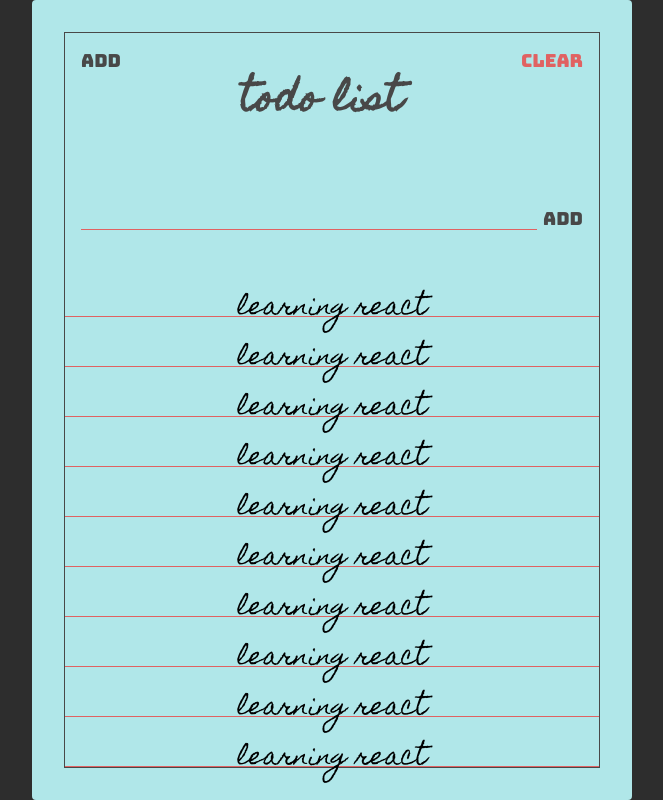
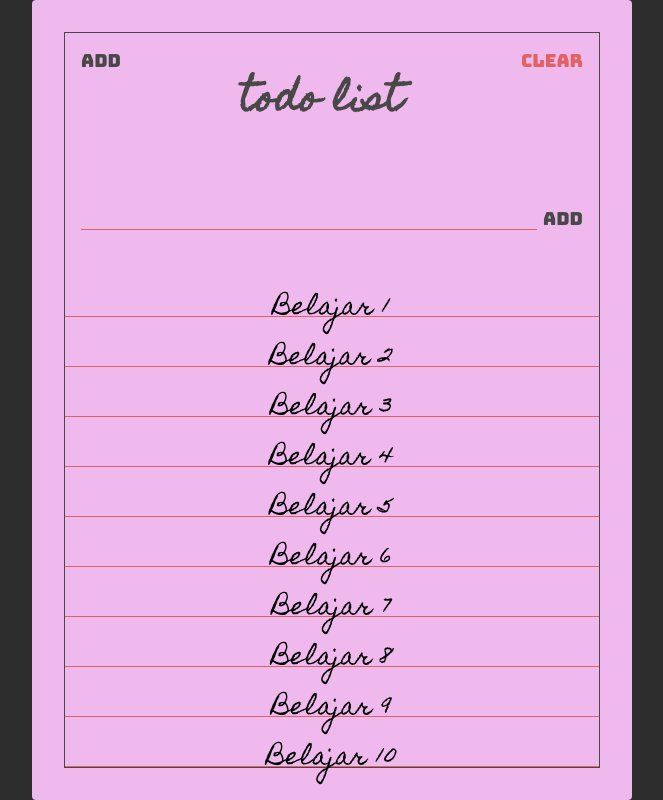
Before and after one commit to KadalGoreng/todolist-react, a React (Create React App) app: page / in a window 1280 px wide. Shown: the whole page, without its empty margins (308-971 px from the left). Built offline with nearby package versions, Linux system fonts and the light colour scheme.

Commit message:
gawe pages karo komponen todo

```diff
--- a/src/App.js
+++ b/src/App.js
@@ -1,56 +1,8 @@
 import React from "react";
 import "./styles.css";
 
-import Paper from "./components/Paper";
+import TodoList from "./Pages/TodoList";
 
 export default function App() {
-  return (
-    <Paper>
-      <section className="header">
-        <button className="header-btn main-black-color">Add</button>
-        <h1 className="header-title">Todo List</h1>
-        <button className="header-btn main-red-color">Clear</button>
-      </section>
-
-      <section className="add">
-        <form className="add-form">
-          <input type="text" className="add-input" />
-          <button className="add-btn main-black-color">Add</button>
-        </form>
-      </section>
-
-      <section className="todos">
-        <div className="todo">
-          <span className="todo-text">learning react</span>
-        </div>
-        <div className="todo">
-          <span className="todo-text">learning react</span>
-        </div>
-        <div className="todo">
-          <span className="todo-text">learning react</span>
-        </div>
-        <div className="todo">
-          <span className="todo-text">learning react</span>
-        </div>
-        <div className="todo">
-          <span className="todo-text">learning react</span>
-        </div>
-        <div className="todo">
-          <span className="todo-text">learning react</span>
-        </div>
-        <div className="todo">
-          <span className="todo-text">learning react</span>
-        </div>
-        <div className="todo">
-          <span className="todo-text">learning react</span>
-        </div>
-        <div className="todo">
-          <span className="todo-text">learning react</span>
-        </div>
-        <div className="todo">
-          <span className="todo-text">learning react</span>
-        </div>
-      </section>
-    </Paper>
-  );
+  return <TodoList />;
 }
--- /dev/null
+++ b/src/Pages/TodoList.jsx
@@ -0,0 +1,18 @@
+import React from "react";
+
+import Paper from "../components/Paper";
+import Header from "../components/Header";
+import TodoForm from "../components/TodoForm";
+import Todos from "../components/Todos";
+
+const TodoList = () => {
+  return (
+    <Paper>
+      <Header />
+      <TodoForm />
+      <Todos />
+    </Paper>
+  );
+};
+
+export default TodoList;
--- a/src/components/Header.jsx
+++ b/src/components/Header.jsx
@@ -0,0 +1,13 @@
+import React from "react";
+
+const Header = () => {
+  return (
+    <section className="header">
+      <button className="header-btn main-black-color">Add</button>
+      <h1 className="header-title">Todo List</h1>
+      <button className="header-btn main-red-color">Clear</button>
+    </section>
+  );
+};
+
+export default Header;
--- /dev/null
+++ b/src/components/Todo.jsx
@@ -0,0 +1,16 @@
+import React from "react";
+import PropTypes from "prop-types";
+
+const Todo = (props) => {
+  return (
+    <div className="todo">
+      <span className="todo-text">{props.text}</span>
+    </div>
+  );
+};
+
+Todo.prototypes = {
+  text: PropTypes.string.isRequired
+};
+
+export default Todo;
--- a/src/components/TodoForm.jsx
+++ b/src/components/TodoForm.jsx
@@ -0,0 +1,14 @@
+import React from "react";
+
+const TodoForm = () => {
+  return (
+    <section className="add">
+      <form className="add-form">
+        <input type="text" className="add-input" />
+        <button className="add-btn main-black-color">Add</button>
+      </form>
+    </section>
+  );
+};
+
+export default TodoForm;
--- a/src/components/Todos.jsx
+++ b/src/components/Todos.jsx
@@ -0,0 +1,48 @@
+import React from "react";
+
+import Todo from "./Todo";
+
+const Todos = () => {
+  const todos = [
+    {
+      text: "Belajar 1"
+    },
+    {
+      text: "Belajar 2"
+    },
+    {
+      text: "Belajar 3"
+    },
+    {
+      text: "Belajar 4"
+    },
+    {
+      text: "Belajar 5"
+    },
+    {
+      text: "Belajar 6"
+    },
+    {
+      text: "Belajar 7"
+    },
+    {
+      text: "Belajar 8"
+    },
+    {
+      text: "Belajar 9"
+    },
+    {
+      text: "Belajar 10"
+    }
+  ];
+
+  return (
+    <section className="todos">
+      {todos.map((todo) => {
+        return <Todo text={todo.text} />;
+      })}
+    </section>
+  );
+};
+
+export default Todos;
--- a/src/styles.css
+++ b/src/styles.css
@@ -39,7 +39,7 @@ html {
 .container {
   width: 600px;
   height: 800px;
-  background-color: #b0e7e9;
+  background-color: #efb9ed;
   border-radius: 4px;
 
   padding: 32px;
@@ -134,6 +134,8 @@ html {
 .todos {
   display: flex;
   flex-direction: column;
+
+  min-height: 500px;
 }
 
 .todo {
@@ -142,7 +144,7 @@ html {
   flex: 1 0 auto;
   text-align: center;
 
-  min-height: 34px;
+  max-height: 34px;
   margin: 16px 0 0;
   font-family: "Homemade Apple", sans-serif;
   font-size: 24px;
@@ -151,6 +153,7 @@ html {
 }
 
 .todo-text {
+  width: 100%;
   position: absolute;
   left: 50%;
   transform: translate(-50%);
```
Also changed, not shown: src/components/Layout/Container.jsx (deleted), src/components/Layout/Isi.jsx (deleted).
